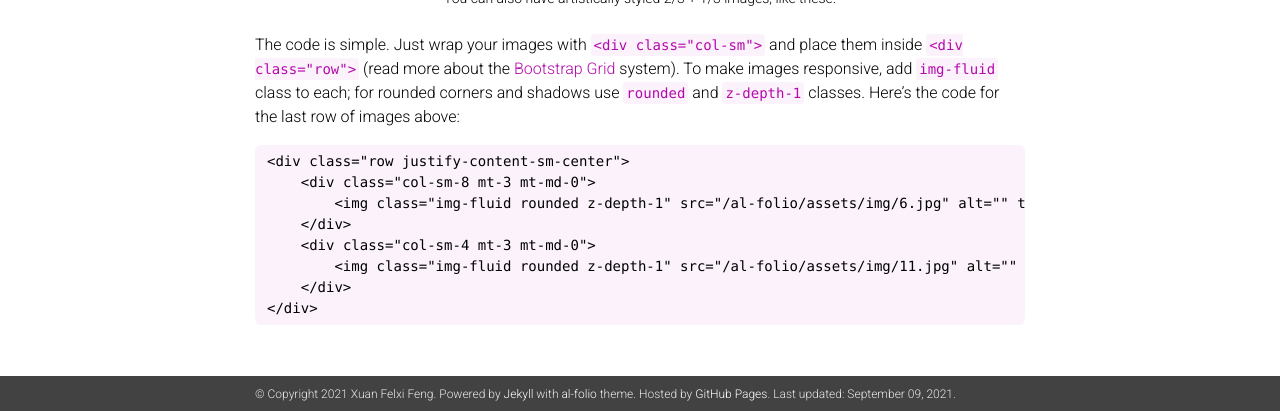
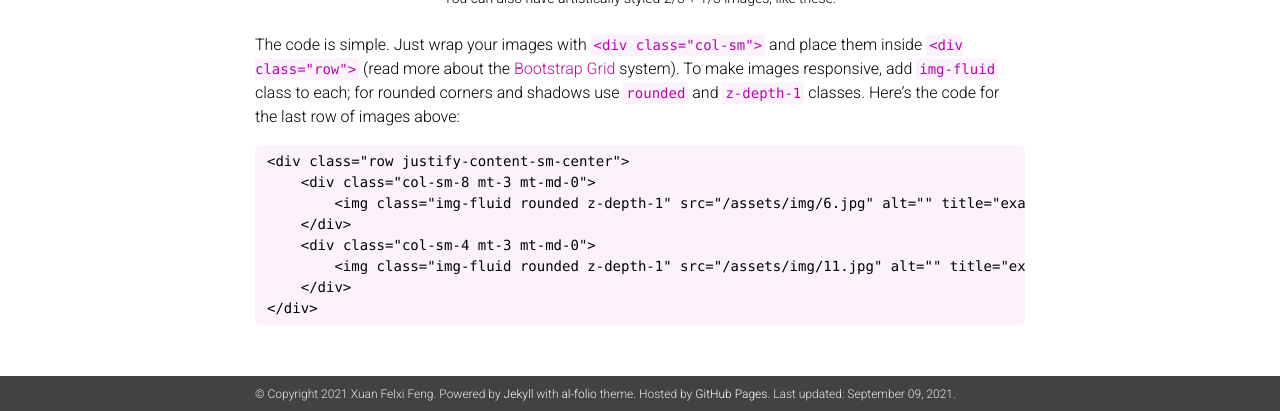
Before and after one commit to felixxfeng/felixxfeng.github.com, a Jekyll site: the page built from _projects/6_project.markdown, in a window 1280 px wide and 900 px high, scrolled down 1037 px, cut to the strip 489-900 px from the top of the window. Built offline with Jekyll 4.4.1, drawn with Linux system fonts in a browser that asks for light colours; nearby versions of some CDN libraries; comment, search, counter and statistics services are not loaded; a style sheet for code colours, icons or effects is not loaded.

Commit message:
Update _config.yml

```diff
--- a/_config.yml
+++ b/_config.yml
@@ -15,7 +15,7 @@
 
 icon: 🔥 # the emoji used as the favicon
 url:  # the base hostname & protocol for your site
-baseurl: /al-folio # the subpath of your site, e.g. /blog/
+baseurl: / # the subpath of your site, e.g. /blog/
 last_updated: true # set to true if you want to display last updated in the footer
 impressum_path:  # set to path to include impressum link in the footer, use the same path as permalink in a page, helps to conform with EU GDPR
 
```
